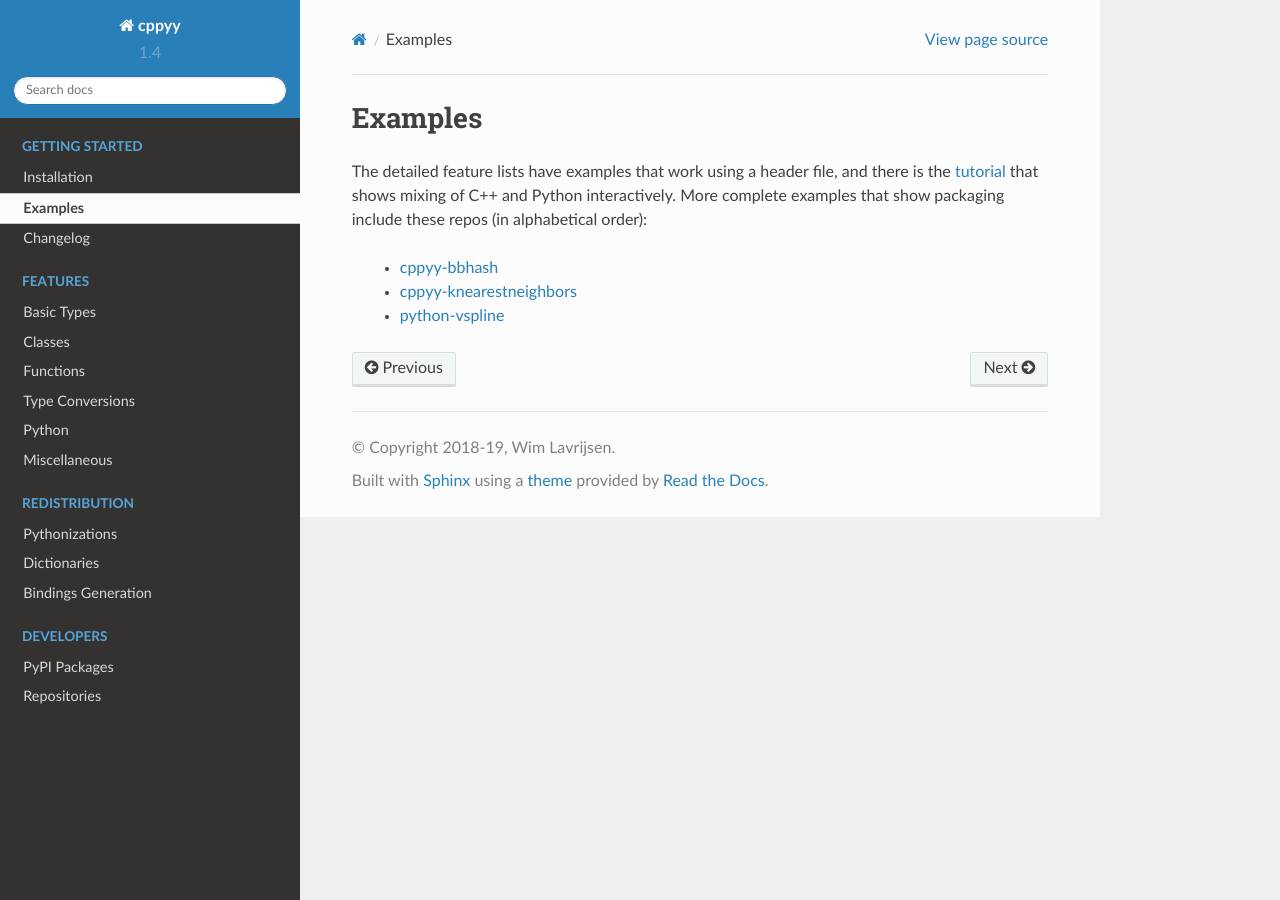
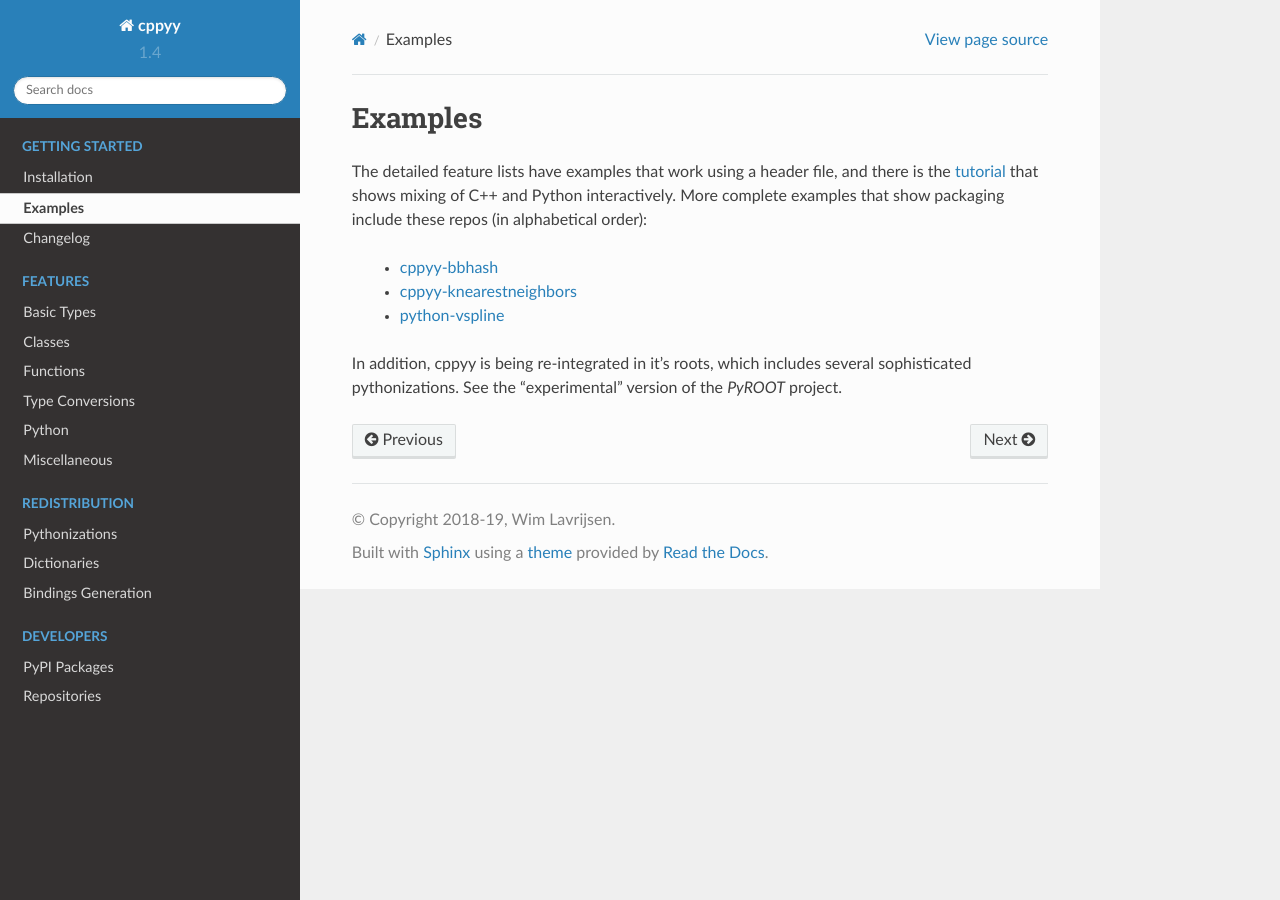
Before and after one commit to wlav/cppyy, a Sphinx documentation site: the page built from doc/source/examples.rst, in a window 1280 px wide. Built offline with Sphinx 7.4.7 and the Read the Docs theme 2.0.0, drawn with Linux system fonts in a browser that asks for light colours.

Commit message:
add experimental PyROOT as an example

```diff
--- a/doc/source/examples.rst
+++ b/doc/source/examples.rst
@@ -12,7 +12,12 @@
  * `cppyy-knearestneighbors`_
  * `python-vspline`_
 
+In addition, cppyy is being re-integrated in it's roots, which includes
+several sophisticated pythonizations.
+See the "experimental" version of the `PyROOT` project.
+
 .. _tutorial: https://bitbucket.org/wlav/cppyy/src/master/doc/tutorial/CppyyTutorial.ipynb?viewer=nbviewer&fileviewer=notebook-viewer%3Anbviewer
 .. _cppyy-bbhash: https://github.com/camillescott/cppyy-bbhash
 .. _cppyy-knearestneighbors: https://github.com/jclay/cppyy-knearestneighbors-example
 .. _python-vspline: https://bitbucket.org/kfj/python-vspline
+.. _PyROOT: https://root.cern.ch/gitweb/?p=root.git;a=tree;f=bindings/pyroot_experimental/PyROOT
```
